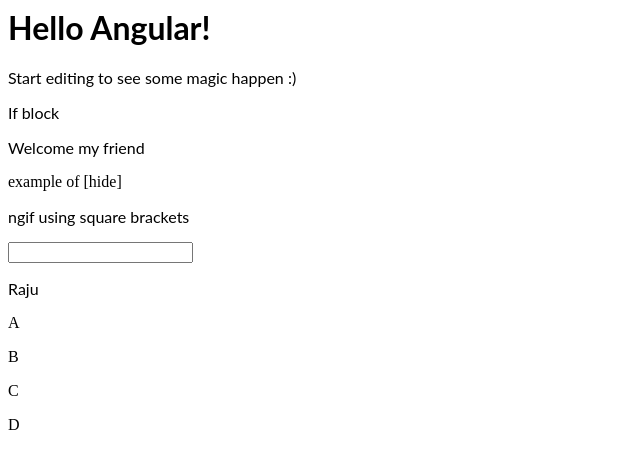
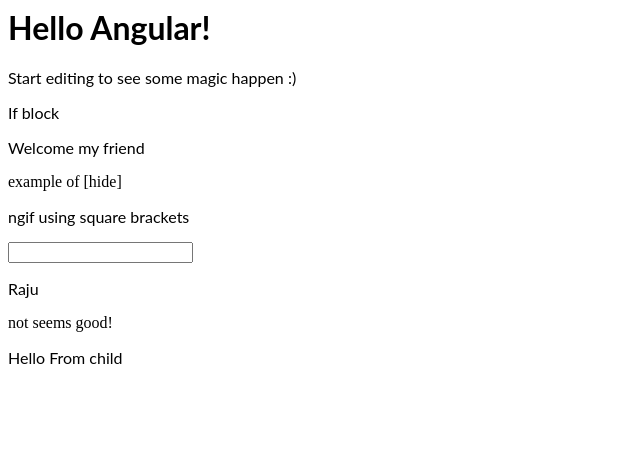
Before and after one commit to ravitejaasunkara/angular-practice-stackblitz, an Angular app: page / in a window 1280 px wide. Shown: the top 468 px of the page, without its empty margins (0-640 px from the left). Built offline with nearby package versions, Linux system fonts and the light colour scheme.

Commit message:
sending data from child to parent

```diff
--- a/src/app/app.component.html
+++ b/src/app/app.component.html
@@ -27,14 +27,17 @@
   </div>
 </ng-template>
 
-<input type="text" [(ngModel)]='inpbox'>
+<input type="text" [(ngModel)]="inpbox" />
 
 <!-- <p>{{inpbox}}</p> -->
 
-<div [ngSwitch]='inpbox'>
-  <p *ngSwitchCase='"Ravi"'>Ravi</p>
-  <p *ngSwitchCase='"Pradeep"'>Pradeep</p>
+<div [ngSwitch]="inpbox">
+  <p *ngSwitchCase="'Ravi'">Ravi</p>
+  <p *ngSwitchCase="'Pradeep'">Pradeep</p>
   <p *ngSwitchDefault>Raju</p>
 </div>
 
-<app-child *ngFor='let item of weather' [valueFromParent]='item'></app-child>
+<app-child [valueFromParent]="weather" (valueFromChild)="gdfc($event)">
+</app-child>
+
+<p *ngIf="gdfromc">{{valuefromparent}}</p>
--- a/src/app/app.component.ts
+++ b/src/app/app.component.ts
@@ -10,5 +10,11 @@
   data = true;
   isLoggedin = true;
   inpbox = '';
-  weather = ['A','B','C','D'];
+  weather = 'not seems good!';
+  gdfromc = false;
+  valuefromparent = ''
+  gdfc(data){
+    this.valuefromparent = data;
+    this.gdfromc = true;
+  }
 }
--- a/src/app/child/child.component.ts
+++ b/src/app/child/child.component.ts
@@ -1,16 +1,17 @@
-import { Component, Input, OnInit } from '@angular/core';
+import { Component, EventEmitter, Input, OnInit, Output } from '@angular/core';
 
 @Component({
   selector: 'app-child',
   templateUrl: './child.component.html',
-  styleUrls: ['./child.component.css']
+  styleUrls: ['./child.component.css'],
 })
 export class ChildComponent implements OnInit {
-
-  constructor() { }
+  constructor() {}
 
   ngOnInit() {
+    this.valueFromChild.emit('Hello From child');
   }
   @Input() valueFromParent;
-
+  @Output() valueFromChild = new EventEmitter();
+  sendTheValueToParent() {}
 }
```
Also changed, not shown: src/app/child/child.component.html (line endings or trailing spaces).
